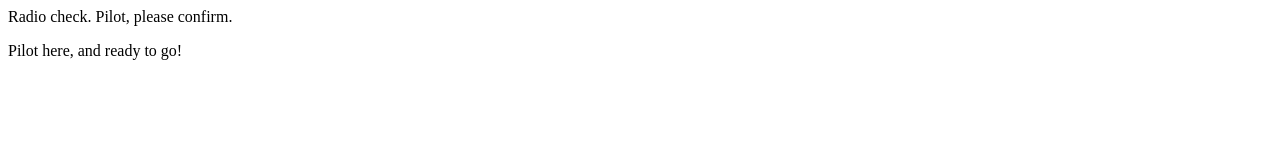
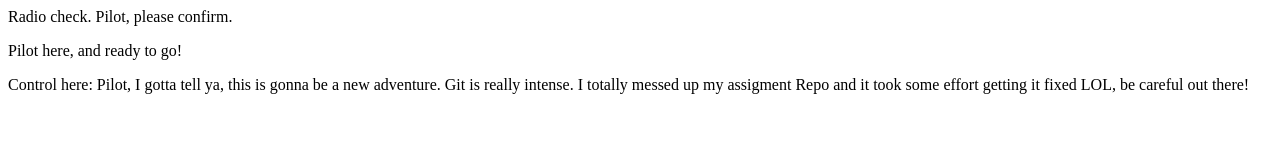
Before and after one commit to bigjake8/communication-log, a plain HTML site: page index.html in a window 1280 px wide. Drawn offline with Linux system fonts and the light colour scheme.

Commit message:
New message for Pilot

```diff
--- a/index.html
+++ b/index.html
@@ -2,5 +2,7 @@
    <body>
       <p>Radio check. Pilot, please confirm.</p>
       <p>Pilot here, and ready to go!</p>
+      <p>Control here: Pilot, I gotta tell ya, this is gonna be a new adventure. Git is really intense. I totally messed up my assigment Repo and it took some effort getting it fixed LOL, be careful out there!</P>
+
    </body>
 </html>
```
